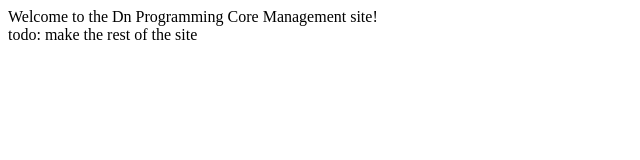
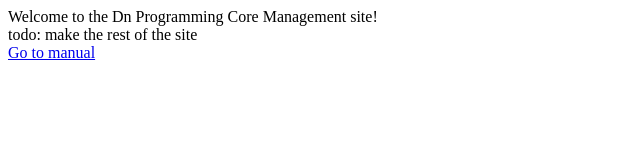
Before and after one commit to Dn-Programming-Core-Management/Dn-Programming-Core-Management.github.io, a plain HTML site: page index.html in a window 1280 px wide. Shown: the whole page, without its empty margins (0-640 px from the left). Drawn offline with Linux system fonts and the light colour scheme.

Commit message:
Add Dn-help manual

```diff
--- a/index.html
+++ b/index.html
@@ -7,7 +7,8 @@
     <body>
         <div>
             Welcome to the Dn Programming Core Management site! <br>
-            todo: make the rest of the site
+            todo: make the rest of the site<br>
+            <a href="Dn-help/hlp/main_index.htm">Go to manual</a>
         </div>
     </body>
 </html>
```
Also changed, not shown: 1 other file.
